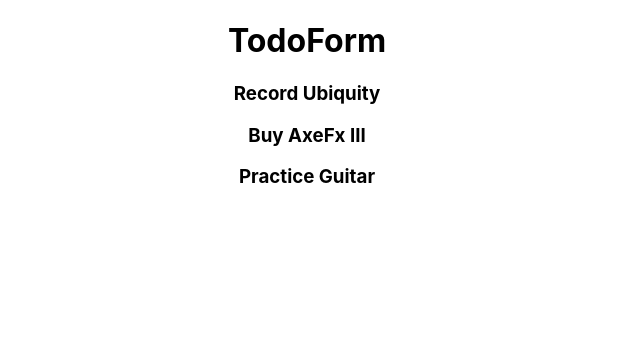
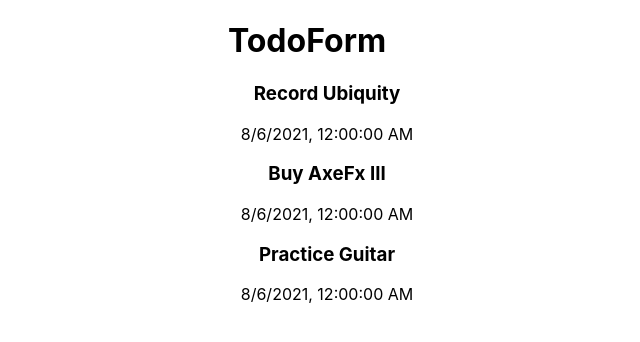
Before and after one commit to Robo-91/react-todo-app, a React (Create React App) app in the folder todo-app/: page / in a window 1280 px wide. Shown: the top 342 px of the page, without its empty margins (333-973 px from the left). Built offline with nearby package versions, Linux system fonts and the light colour scheme.

Commit message:
made changes to output rendered

```diff
--- a/todo-app/src/App.js
+++ b/todo-app/src/App.js
@@ -5,7 +5,7 @@ import TodoItems from './Components/TodoItems';
 const todos = [
   { id: 1, title: 'Record Ubiquity' , date: new Date(2021, 7, 6) , notes: 'I need to buy and install Pro Tools' },
   { id: 2, title: 'Buy AxeFx III' , date: new Date(2021, 7, 6) , notes: 'Get some good clean guitar tones' },
-  { id: 2, title: 'Practice Guitar' , date: new Date(2021, 7, 6) , notes: 'Practice riffs from Aion' }
+  { id: 3, title: 'Practice Guitar' , date: new Date(2021, 7, 6) , notes: 'Practice riffs from Aion' }
 ];
 
 function App() {
--- a/todo-app/src/Components/TodoItems.js
+++ b/todo-app/src/Components/TodoItems.js
@@ -1,7 +1,12 @@
 const TodoItems = (props) => {
    return (
         props.items.map(item =>
-            (<h3>{item.title}</h3>)
+            (
+                <ul key={item.id}>
+                    <h3>{item.title}</h3>
+                    <p>{item.date.toLocaleString('en-US')}</p>
+                </ul>
+            )
         )
    );
 };
```
